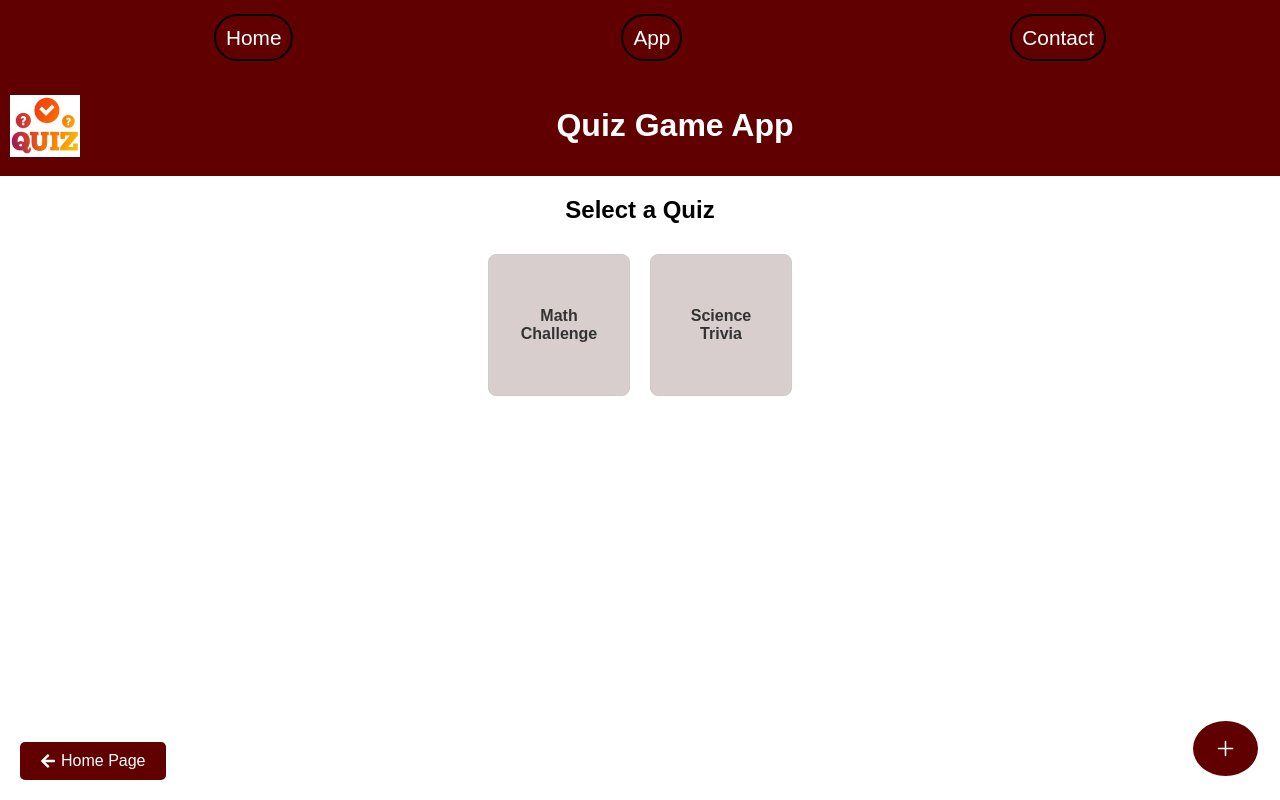
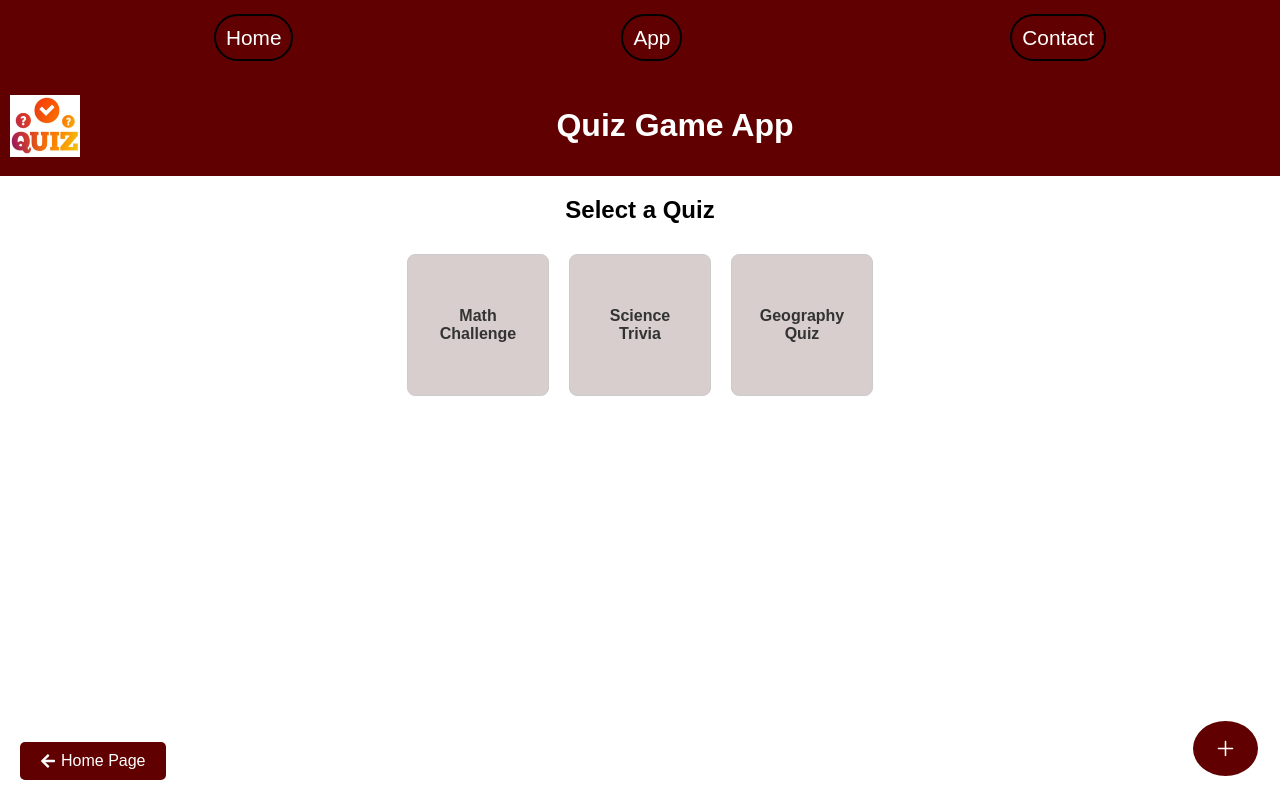
Before and after one commit to bayanwafa/certification-project3, a React (Vite) app: page /QuizGame in a window 1280 px wide. Built offline with nearby package versions, Linux system fonts and the light colour scheme.

Commit message:
change in data put quiz more

```diff
--- a/src/components/QuizPage.jsx
+++ b/src/components/QuizPage.jsx
@@ -70,10 +70,12 @@ const QuizPage = ({ quizzes }) => {
 
 
     return (
-        <div className='quiz-container'>
+        <div>
             {quiz ? (
                 <div>
-                    <h2 className='quiz-title'>{quiz.name}</h2>
+                    <header>
+                        <h2 className='quiz-title'>{quiz.name}</h2>
+                    </header>
                     <div className='question-container'>
                         <p>(5 points for each question )</p>
                         {currentQuestion && (
@@ -99,7 +101,7 @@ const QuizPage = ({ quizzes }) => {
                         )}
                         <div className='submit-button'>
                             <button onClick={handlePreviousQuestion} disabled={currentQuestionIndex === 0}>
-                            <GrLinkPrevious /> Previous
+                                <GrLinkPrevious /> Previous
                             </button>
                             <button onClick={handleNextQuestion} disabled={currentQuestionIndex === quiz.questions.length - 1}>
                                 Next <GrLinkNext />
--- a/src/data/quiz.json
+++ b/src/data/quiz.json
@@ -77,5 +77,55 @@
 
     ],
     "highest_score": 20
+  },
+  {
+    "name": "Geography Quiz",
+    "questions": [
+      {
+        "question": "Which is the longest river in the world?",
+        "options": [
+          "Amazon",
+          "Nile",
+          "Mississippi",
+          "Yangtze"
+        ],
+        "correct_answer": "Nile",
+        "points": 5
+      },
+      {
+        "question": "What is the capital of Australia?",
+        "options": [
+          "Sydney",
+          "Melbourne",
+          "Canberra",
+          "Brisbane"
+        ],
+        "correct_answer": "Canberra",
+        "points": 5
+      },
+      {
+        "question": "Which country is known as the Land of the Rising Sun?",
+        "options": [
+          "China",
+          "Japan",
+          "India",
+          "South Korea"
+        ],
+        "correct_answer": "Japan",
+        "points": 5
+      },
+      {
+        "question": "What is the largest continent by land area?",
+        "options": [
+          "Africa",
+          "Europe",
+          "Asia",
+          "North America"
+        ],
+        "correct_answer": "Asia",
+        "points": 5
+      }
+    ],
+    "highest_score": 20
   }
 ]
--- a/src/index.css
+++ b/src/index.css
@@ -214,18 +214,13 @@ h2 {
 }
 
 /* QuizPage */
-.quiz-container {
-  max-width: 600px;
-  margin: 0 auto;
-}
-
 .quiz-title {
   font-size: 28px;
-  margin-bottom: 50px;
 }
 
 .question-container {
-  margin: 30px;
+  max-width: 600px;
+  margin: 0 auto;
   background-color: #d8cece;
   border: 1px solid #ccc;
   border-radius: 8px;
```
